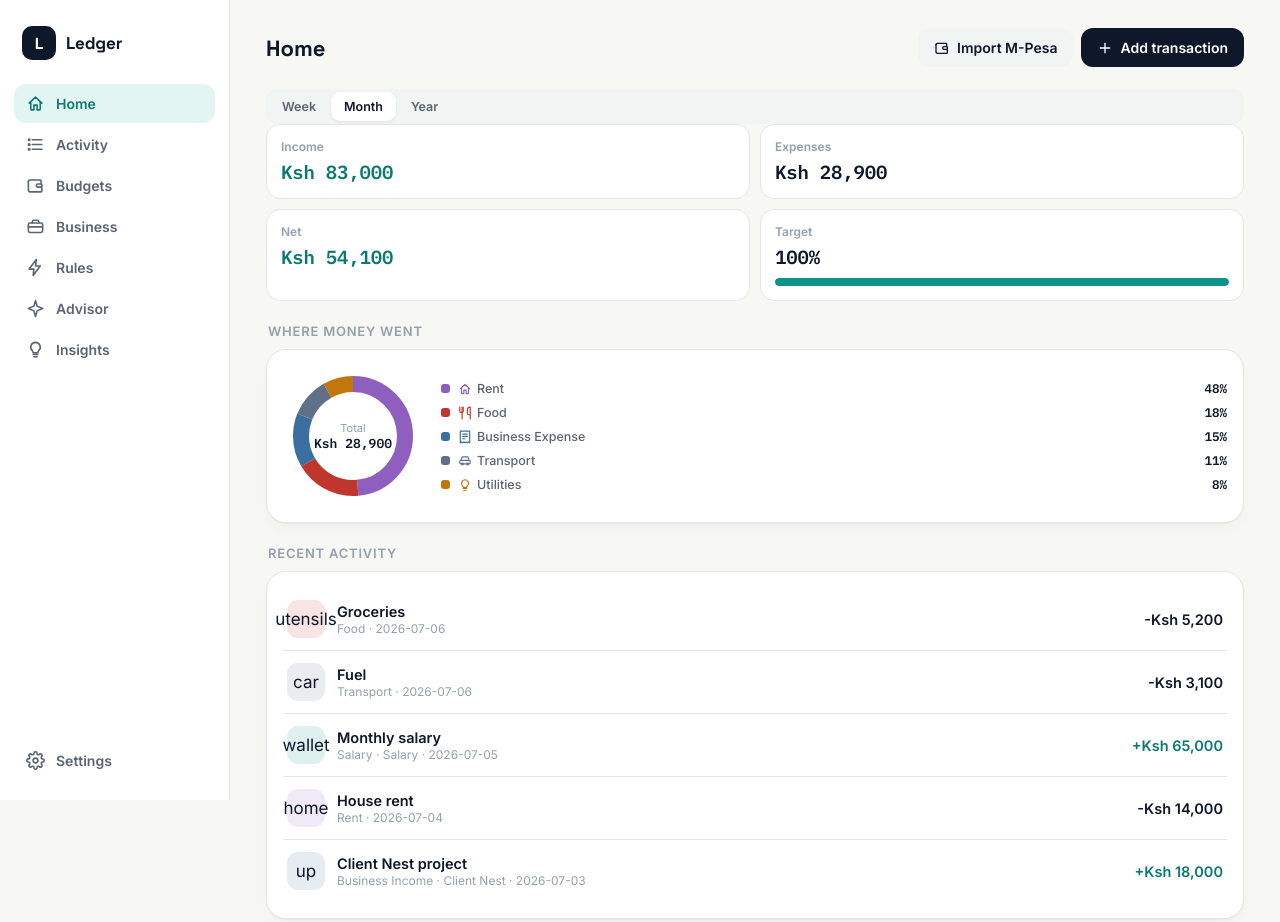
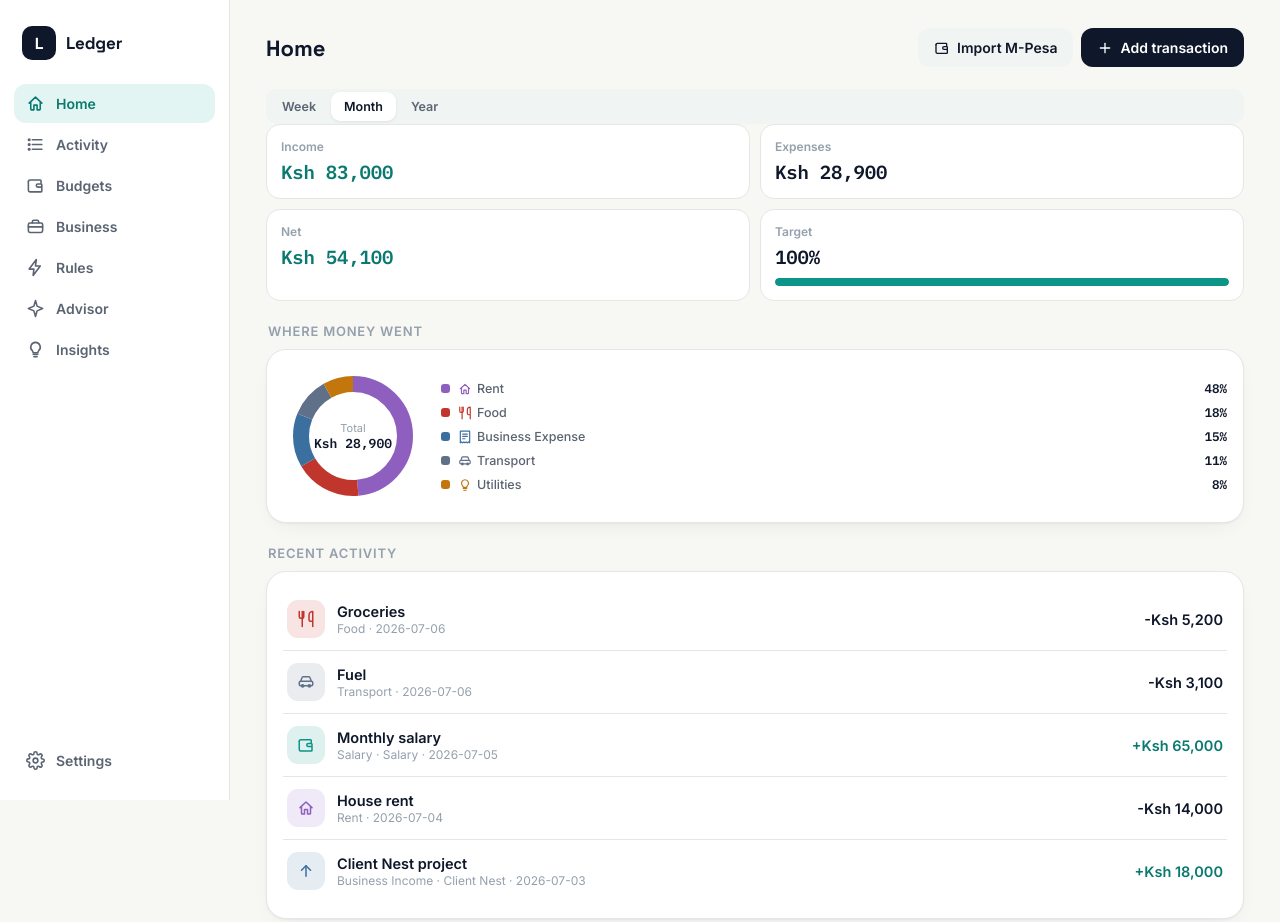
Before and after one commit to clientnest03-lang/Finance_Tracker, a plain HTML site: page index.html in a window 1280 px wide. Drawn offline with nearby package versions, Linux system fonts and the light colour scheme.

Commit message:
insert logos

```diff
--- a/index.html
+++ b/index.html
@@ -953,7 +953,7 @@ function txRowHTML(t){
   const cat = catById(t.categoryId);
   const src = sourceLabel(t.source);
   return `<div class="list-row">
-    <div class="row-icon" style="background:${cat?cat.color+'22':'#eee'}">${cat?cat.icon:'•'}</div>
+    <div class="row-icon" style="background:${cat?cat.color+'22':'#eee'};color:${cat?cat.color:'#94A0AC'};">${cat?icon(cat.icon,18):icon('tag',18)}</div>
     <div class="row-main">
       <div class="row-title">${t.note||cat?.name||'Transaction'}</div>
       <div class="row-sub">${cat?cat.name:''}${src?' · '+src:''} · ${t.date}</div>
```
